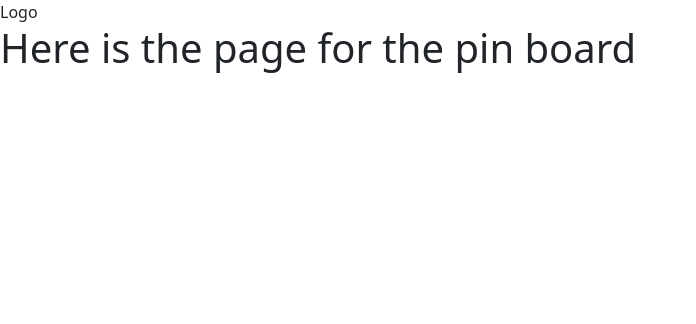
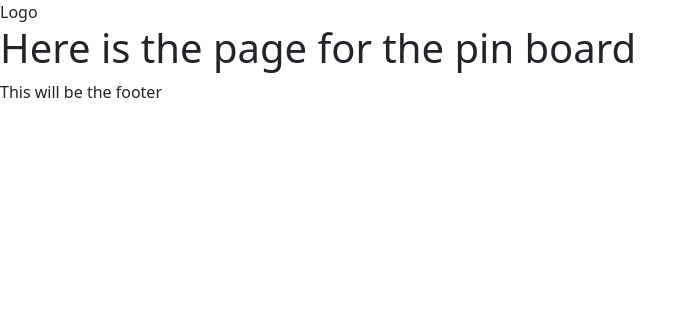
Before and after one commit to dnlbowers/jobs-a-gooden, a Django app: page /pinboard in a window 1280 px wide. Shown: the top 324 px of the page, without its empty margins (0-696 px from the left). Run offline with Django 3.2, Linux system fonts and the light colour scheme.

Commit message:
Build footer component skeleton and include in base.html

```diff
--- /dev/null
+++ b/templates/components/footer.html
@@ -0,0 +1,3 @@
+<footer>
+   <p>This will be the footer</p>
+</footer>
--- a/templates/layout/base.html
+++ b/templates/layout/base.html
@@ -8,7 +8,7 @@
     {% block content %}
 
     {% endblock %}
-
+    {% include 'components/footer.html' %}
     {% include 'layout/scripts.html' %}
 </body>
 </html>
```
